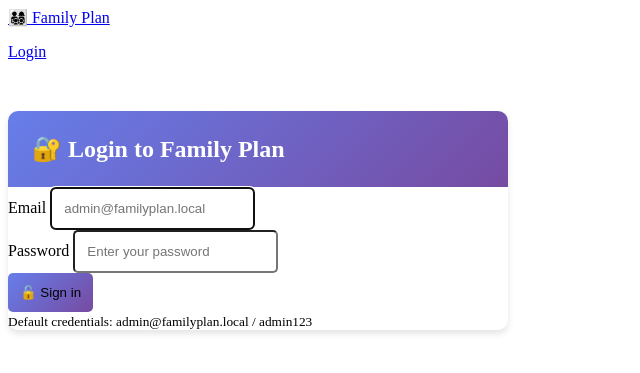
After one commit to jakubciszak/family-plan, a Symfony app: template templates/security/login.html.twig in a window 1280 px wide. The commit adds this page. Shown: the top 373 px of the page, without its empty margins (0-640 px from the left). Run offline with Twig, Linux system fonts and the light colour scheme; the template is opened without the code that fills it, so the values that code supplies are empty; some libraries are stand-ins or nearby versions.

Commit message:
Add Symfony Security with form login, firewall, and .env-based super admin
Co-authored-by: jakubciszak <30110635+jakubciszak@users.noreply.github.com>

```diff
--- a/templates/base.html.twig
+++ b/templates/base.html.twig
@@ -18,9 +18,26 @@
             <div class="container">
                 <a href="{{ path('app_home') }}" class="navbar-brand">👨‍👩‍👧‍👦 Family Plan</a>
                 <ul class="navbar-nav">
-                    <li><a href="{{ path('app_task_list') }}">Tasks</a></li>
-                    <li><a href="{{ path('app_user_list') }}">Users</a></li>
+                    {% if is_granted('ROLE_USER') %}
+                        <li><a href="{{ path('app_task_list') }}">Tasks</a></li>
+                    {% endif %}
+                    {% if is_granted('ROLE_ADMIN') %}
+                        <li><a href="{{ path('app_user_list') }}">Users</a></li>
+                    {% endif %}
                 </ul>
+                <div class="navbar-user">
+                    {% if app.user %}
+                        <span class="user-info">
+                            👤 {{ app.user.name }}
+                            {% if is_granted('ROLE_ADMIN') %}
+                                <span class="badge badge-admin">ADMIN</span>
+                            {% endif %}
+                        </span>
+                        <a href="{{ path('app_logout') }}" class="btn-logout">Logout</a>
+                    {% else %}
+                        <a href="{{ path('app_login') }}" class="btn-login">Login</a>
+                    {% endif %}
+                </div>
             </div>
         </nav>
         <main class="container">
--- /dev/null
+++ b/templates/security/login.html.twig
@@ -0,0 +1,94 @@
+{% extends 'base.html.twig' %}
+
+{% block title %}Login - Family Plan{% endblock %}
+
+{% block body %}
+<div class="container" style="max-width: 500px; margin-top: 50px;">
+    <div class="card">
+        <div class="card-header">
+            <h1 class="text-center">🔐 Login to Family Plan</h1>
+        </div>
+        <div class="card-body">
+            {% if error %}
+                <div class="alert alert-danger">
+                    {{ error.messageKey|trans(error.messageData, 'security') }}
+                </div>
+            {% endif %}
+
+            <form method="post">
+                <div class="form-group mb-3">
+                    <label for="username">Email</label>
+                    <input type="email"
+                           id="username"
+                           name="_username"
+                           class="form-control"
+                           value="{{ last_username }}"
+                           required
+                           autofocus
+                           placeholder="admin@familyplan.local">
+                </div>
+
+                <div class="form-group mb-3">
+                    <label for="password">Password</label>
+                    <input type="password"
+                           id="password"
+                           name="_password"
+                           class="form-control"
+                           required
+                           placeholder="Enter your password">
+                </div>
+
+                <input type="hidden" name="_csrf_token" value="{{ csrf_token('authenticate') }}">
+
+                <div class="d-grid gap-2">
+                    <button type="submit" class="btn btn-primary btn-lg">
+                        🔓 Sign in
+                    </button>
+                </div>
+
+                <div class="text-center mt-3">
+                    <small class="text-muted">
+                        Default credentials: admin@familyplan.local / admin123
+                    </small>
+                </div>
+            </form>
+        </div>
+    </div>
+</div>
+
+<style>
+    .card {
+        box-shadow: 0 4px 6px rgba(0, 0, 0, 0.1);
+        border-radius: 10px;
+        border: none;
+    }
+
+    .card-header {
+        background: linear-gradient(135deg, #667eea 0%, #764ba2 100%);
+        color: white;
+        border-radius: 10px 10px 0 0 !important;
+        padding: 1.5rem;
+    }
+
+    .card-header h1 {
+        margin: 0;
+        font-size: 1.5rem;
+    }
+
+    .form-control {
+        border-radius: 5px;
+        padding: 0.75rem;
+    }
+
+    .btn-primary {
+        background: linear-gradient(135deg, #667eea 0%, #764ba2 100%);
+        border: none;
+        border-radius: 5px;
+        padding: 0.75rem;
+    }
+
+    .btn-primary:hover {
+        background: linear-gradient(135deg, #764ba2 0%, #667eea 100%);
+    }
+</style>
+{% endblock %}
```
Also changed, not shown: assets/styles/app.css (+41 -0 lines), src/Presentation/Command/CreateSuperAdminCommand.php (added, +95 -0 lines), src/Presentation/Controller/SecurityController.php (added, +39 -0 lines), src/UserManagement/Domain/Entity/User.php (+19 -1 lines), src/UserManagement/Infrastructure/Security/UserProvider.php (added, +51 -0 lines), README.md, 2 other files.
